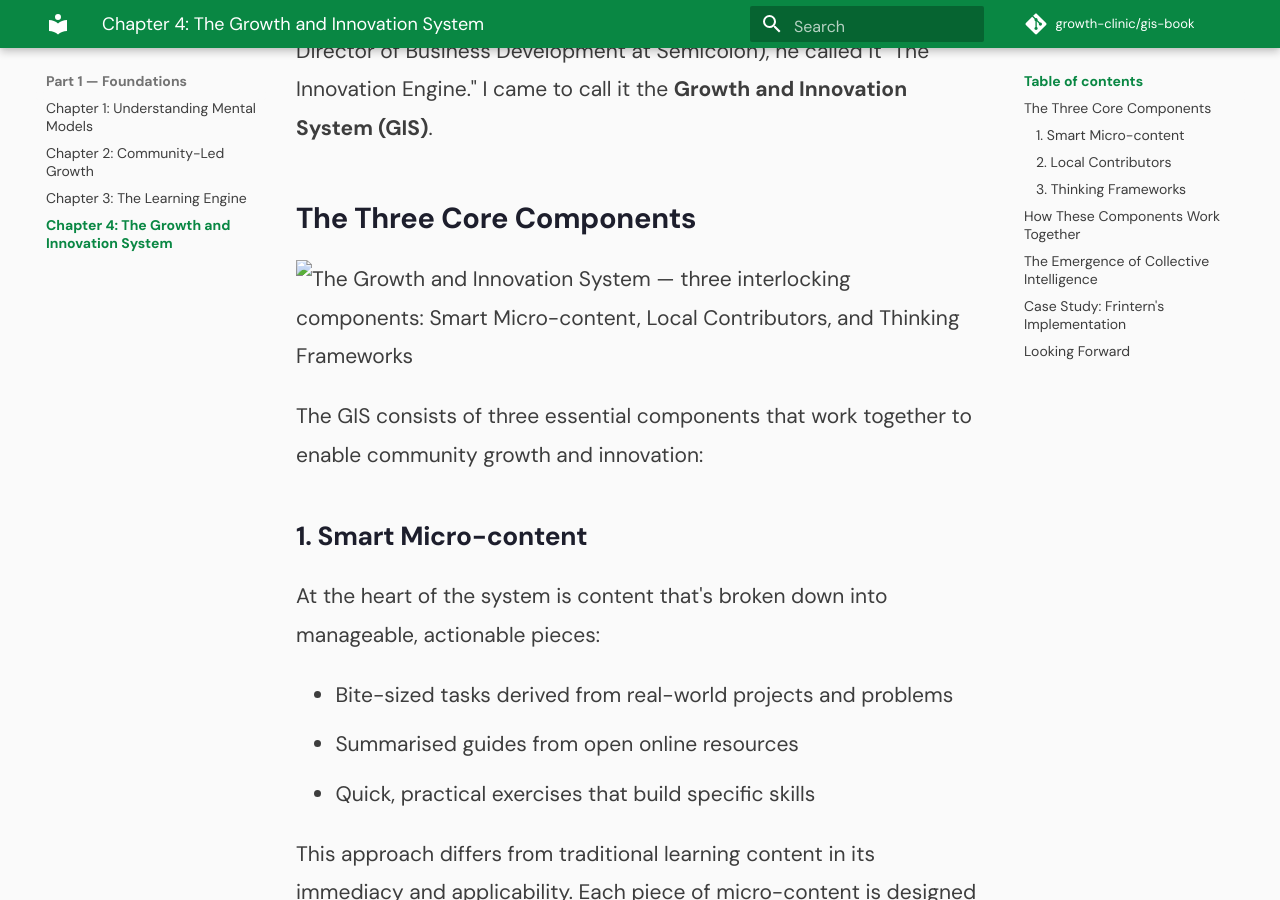
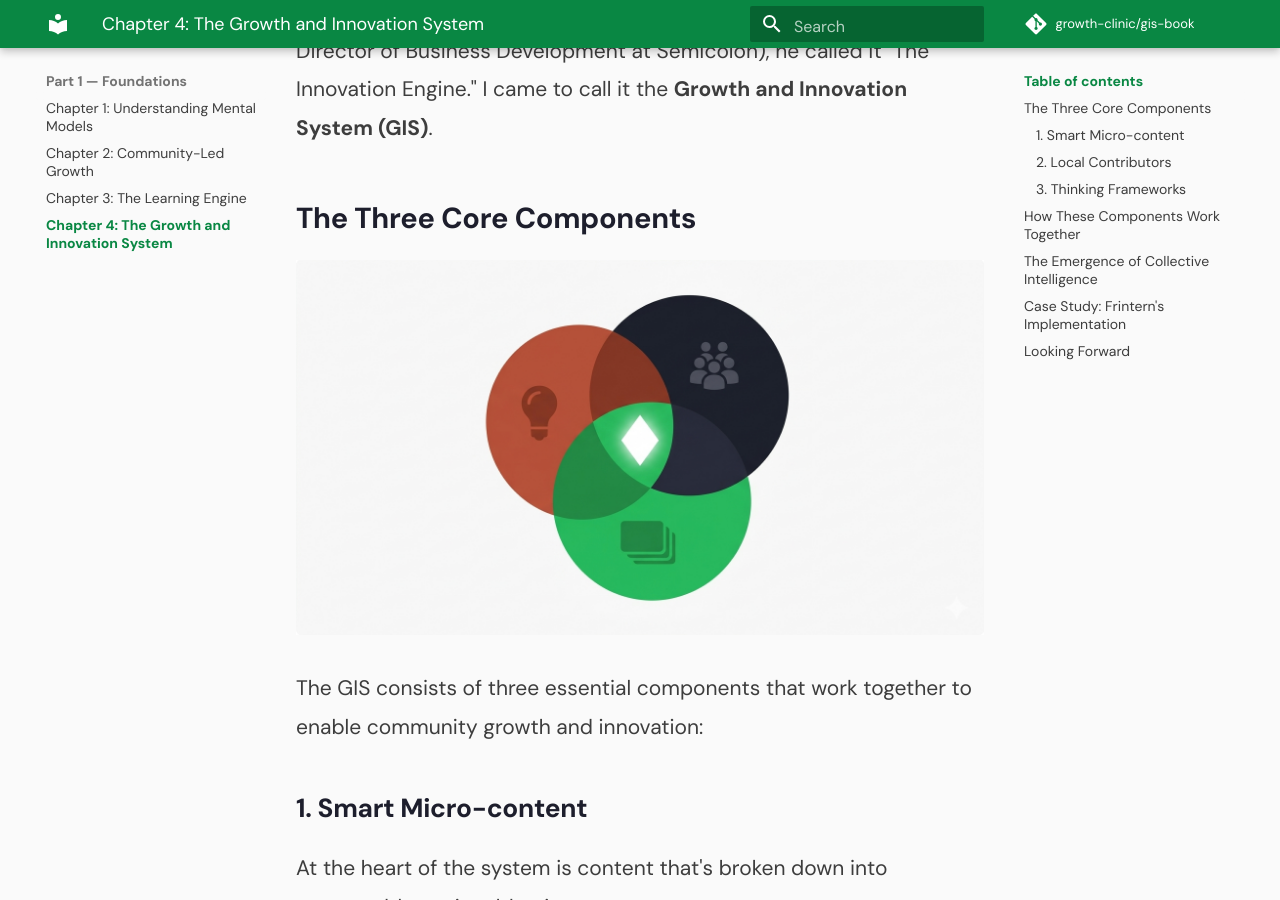
Before and after one commit to Growth-Clinic/gis-book, an MkDocs documentation site: the page built from docs/chapters/04-growth-innovation-system.md, in a window 1280 px wide and 900 px high, scrolled down 631 px. Built offline with MkDocs 1.6.1 and Material for MkDocs 9.7.7, drawn with Linux system fonts in a browser that asks for light colours; comment, search, counter and statistics services are not loaded.

Commit message:
feat: add many-to-many illustration to Chapter 2 and update img links to fix broken images

```diff
--- a/docs/chapters/04-growth-innovation-system.md
+++ b/docs/chapters/04-growth-innovation-system.md
@@ -6,7 +6,7 @@
 
 ## The Three Core Components
 
-![The Growth and Innovation System — three interlocking components: Smart Micro-content, Local Contributors, and Thinking Frameworks](images/gis-diagram.png)
+![The Growth and Innovation System — three interlocking components: Smart Micro-content, Local Contributors, and Thinking Frameworks](../images/gis-diagram.png)
 
 The GIS consists of three essential components that work together to enable community growth and innovation:
 
```
Also changed, not shown: docs/chapters/02-community-led-growth.md (+2 -0 lines), docs/chapters/05-gis-to-gios.md (+1 -1 lines), docs/images/many-to-many.png (added), site/chapters/02-community-led-growth/index.html, site/chapters/04-growth-innovation-system/index.html, site/chapters/05-gis-to-gios/index.html, site/images/many-to-many.png (added), site/search/search_index.json.
